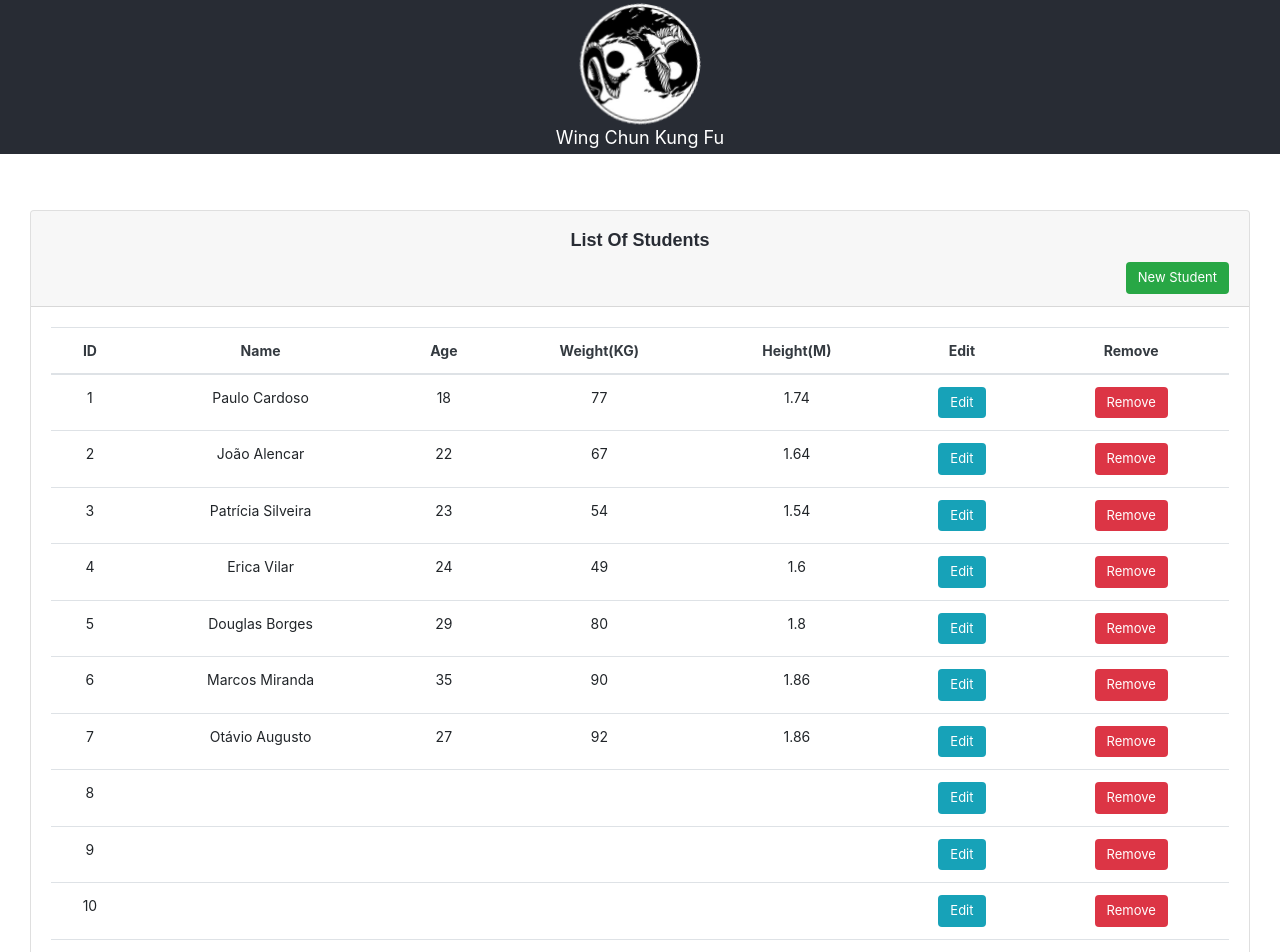
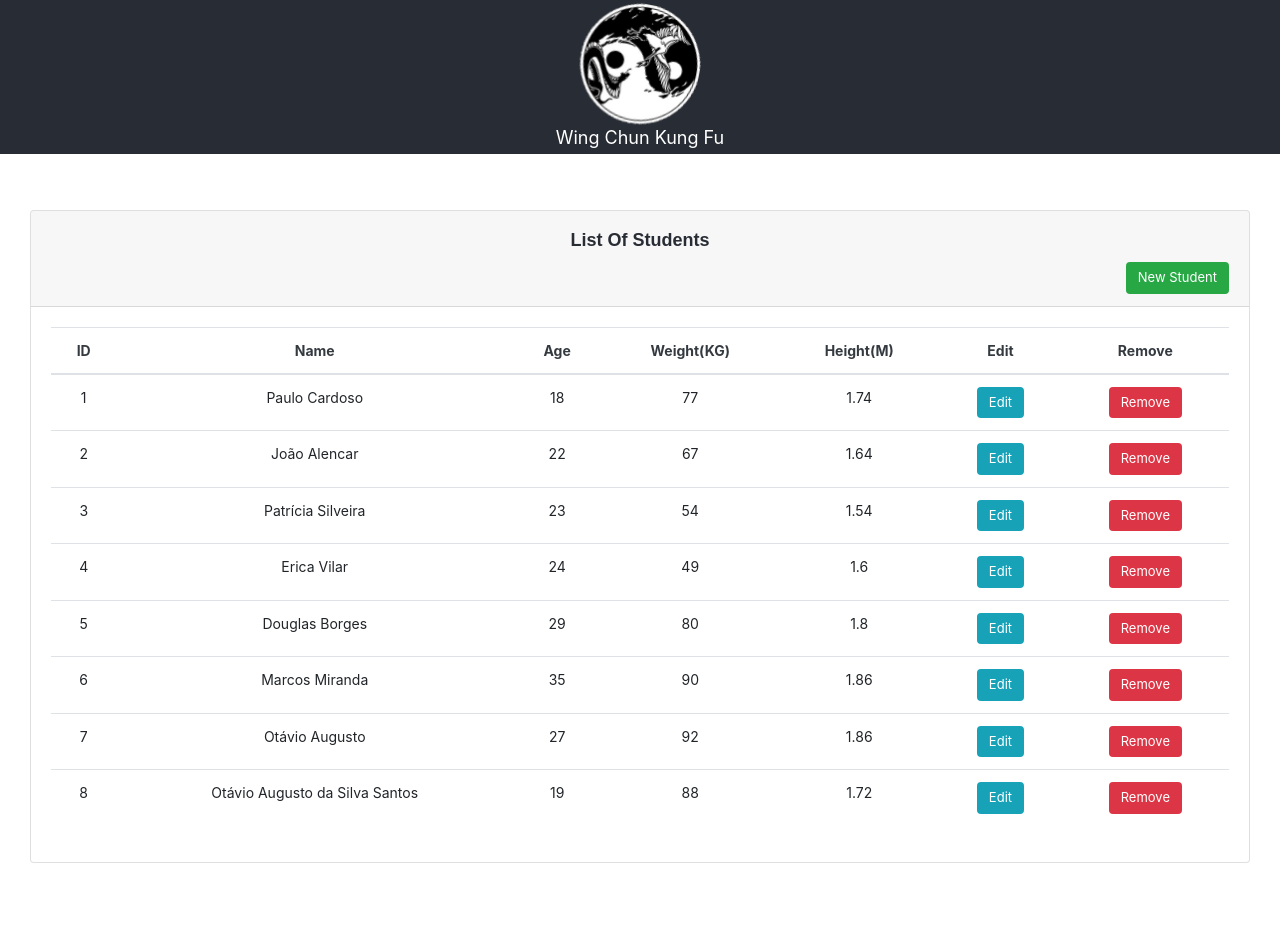
Before and after one commit to OtavioAugustto/chalangeKlever, a React (Create React App) app in the folder challenge-crud/: page / in a window 1280 px wide. Shown: the top 952 px of the page. Built offline with nearby package versions, Linux system fonts and the light colour scheme; data requests are answered from the project's data file.

Commit message:
Implement Create students

```diff
--- a/challenge-crud/db.json
+++ b/challenge-crud/db.json
@@ -50,36 +50,11 @@
       "height": 1.86
     },
     {
-      "student": {},
+      "name": "Otávio Augusto da Silva Santos",
+      "age": "19",
+      "weight": "88",
+      "height": "1.72",
       "id": 8
-    },
-    {
-      "student": {},
-      "id": 9
-    },
-    {
-      "student": {},
-      "id": 10
-    },
-    {
-      "student": {},
-      "id": 11
-    },
-    {
-      "student": {},
-      "id": 12
-    },
-    {
-      "student": {},
-      "id": 13
-    },
-    {
-      "student": {},
-      "id": 14
-    },
-    {
-      "student": {},
-      "id": 15
     }
   ]
 }
--- a/challenge-crud/src/components/list-students/ListStudents.js
+++ b/challenge-crud/src/components/list-students/ListStudents.js
@@ -19,6 +19,7 @@ class ListStudents extends Component {
   render(){
 
     const { students } = this.state;
+    console.log(students);
     return (
 
     <div className="container-fluid">
--- a/challenge-crud/src/views/new-student/NewStudent.js
+++ b/challenge-crud/src/views/new-student/NewStudent.js
@@ -9,7 +9,7 @@ import axios from 'axios';
 class NewStudent extends Component {
 
   state = {
-    id:'',
+
     name:'',
     age:'',
     weight:'',
@@ -18,36 +18,51 @@ class NewStudent extends Component {
   }
 
   insertData = event => {
-    this.setState({
 
-      id: event.target.value,
-      name: event.target.value,
-      age: event.target.value,
-      weight: event.target.value,
-      height: event.target.value
+        if(event.target.id === 'name') {
+          this.setState({
+            name: event.target.value,
+          });
+        }
 
-    });
+        if(event.target.id === 'age'){
+          this.setState({
+            age: event.target.value,
+          });
+        }
 
-  };
+        if(event.target.id === 'weight'){
+          this.setState({
+            weight: event.target.value,
+          });
+        }
+
+        if(event.target.id === 'height'){
+          this.setState({
+            height: event.target.value,
+          });
+        }
+    };
 
   sendStudent = event =>{
     event.preventDefault();
 
     const student = {
-      id:this.id,
-      name:this.name,
-      age:this.age,
-      weight:this.weight,
-      height:this.height
+
+      name:this.state.name,
+      age:this.state.age,
+      weight:this.state.weight,
+      height:this.state.height
+
+
     }
-
-    axios.post('http://localhost:5000/students', {student})
+    axios.post('http://localhost:5000/students', student)
     .then (response => {
         console.log(response.data)
+
     })
 
   };
-
 
 
   render(){
@@ -61,27 +76,27 @@ class NewStudent extends Component {
               </div>
               <div className="card-body">
                     <form onSubmit={this.sendStudent}>
-                      <div className="row form-group">
+                      <div className="row form-group" onChange={this.insertData}>
 
                         <div className="col-md-6">
                           <label className="pull-left label-txt" htmlFor="name">Name: </label>
-                          <input className="form-control" id="name" type="text" name="studentName" placeholder="Full Name" onChange={this.insertData} />
+                          <input className="form-control" id="name" type="text" name="name" placeholder="Full Name"/>
                         </div>
                         <div className="col-md-6">
                           <label className="pull-left label-txt" htmlFor="age">Age: </label>
-                          <input className="form-control" id="age" onChange={this.insertData} name="age" placeholder="Ex: 18" type="text"/>
+                          <input className="form-control" id="age" name="age" placeholder="Ex: 18" type="text"/>
                         </div>
 
                       </div>
-                      <div className="row form-group">
+                      <div className="row form-group" onChange={this.insertData}>
 
                         <div className="col-md-6">
                           <label className="pull-left label-txt" htmlFor="weight">Weight (KG): </label>
-                          <input className="form-control" id="weight" onChange={this.insertData} name="weight" placeholder="Ex: 92" type="text"/>
+                          <input className="form-control" id="weight" name="weight" placeholder="Ex: 92" type="text"/>
                         </div>
                         <div className="col-md-6">
                           <label className="pull-left label-txt" htmlFor="height">Height (M): </label>
-                          <input className="form-control" id="height" onChange={this.insertData} name="height" placeholder="Ex: 1.72" type="text"/>
+                          <input className="form-control" id="height" name="height" placeholder="Ex: 1.72" type="text"/>
                         </div>
 
                       </div>
```
